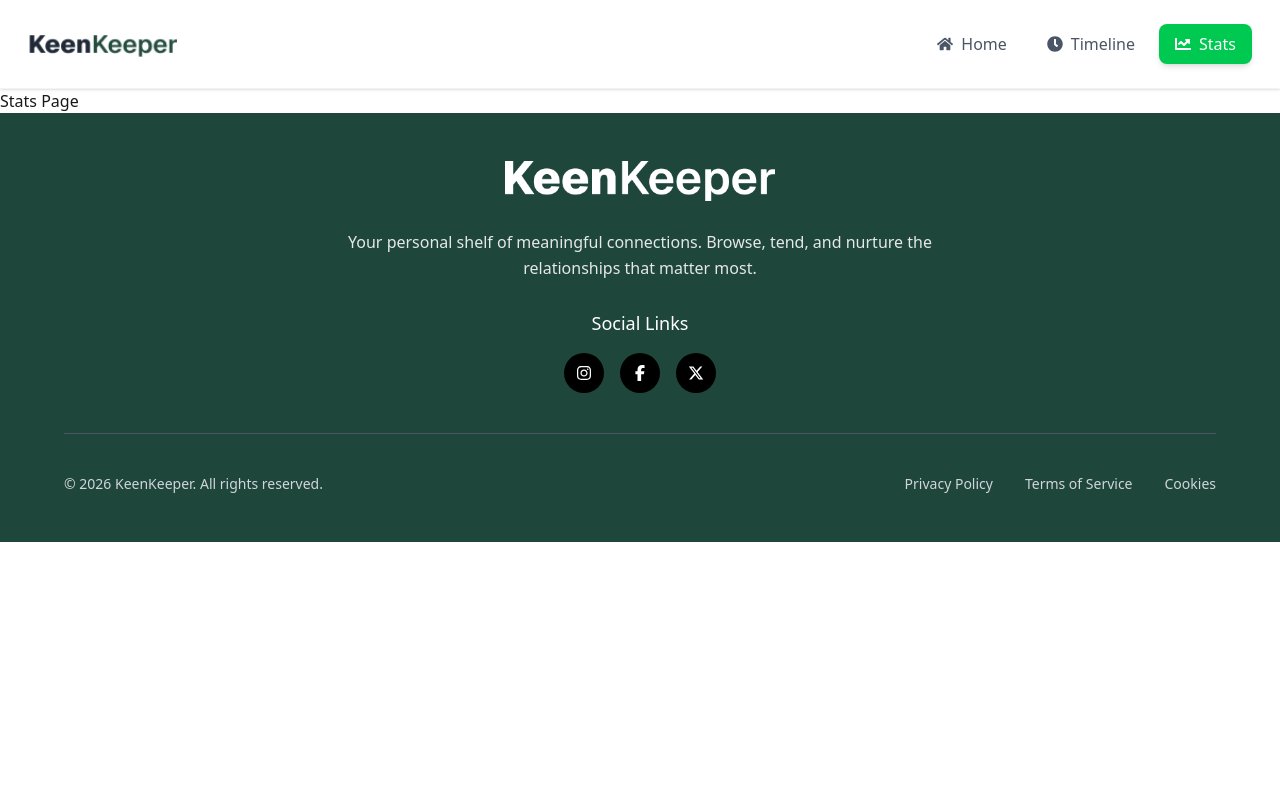
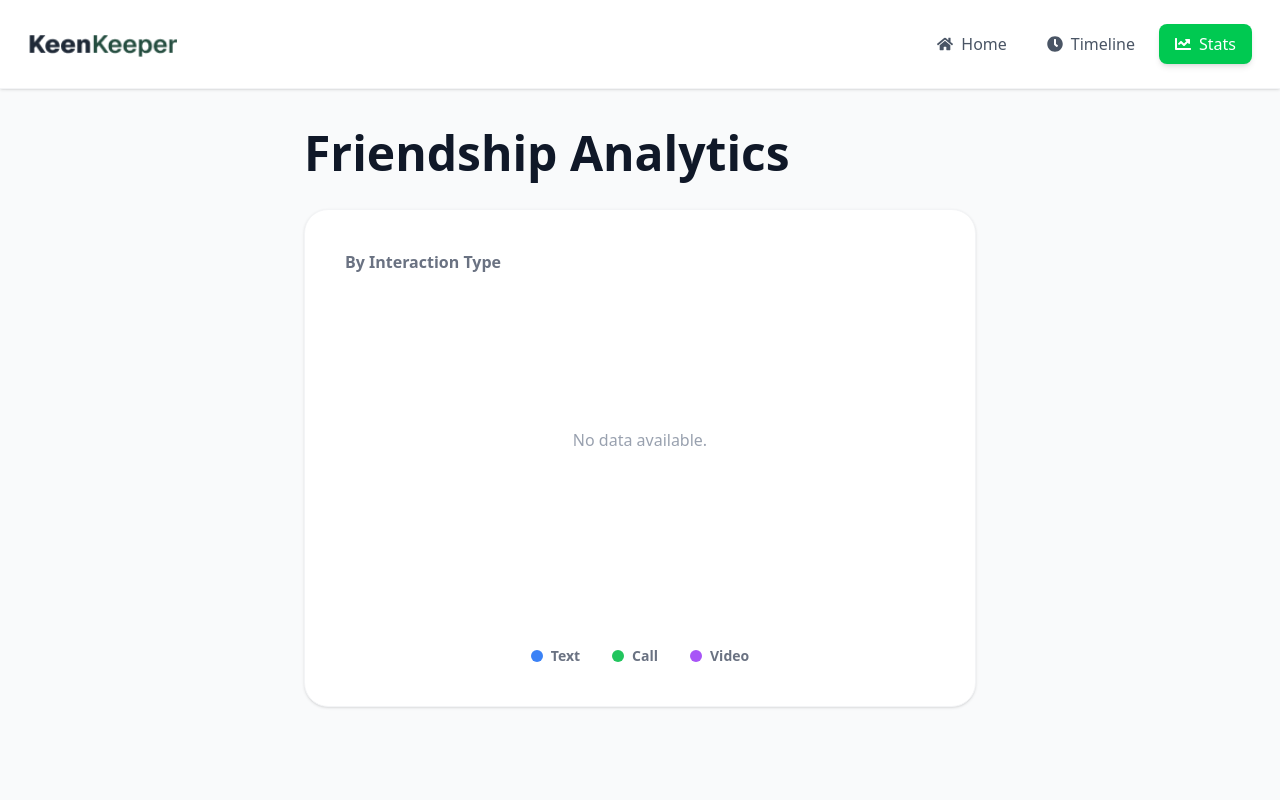
Before and after one commit to SmaahPro/Assignment-7, a Next.js app: page /stats in a window 1280 px wide. Shown: the top 800 px of the page. Built offline with nearby package versions, Linux system fonts and the light colour scheme.

Commit message:
StatsPage & Pie Chart

```diff
--- a/package.json
+++ b/package.json
@@ -9,8 +9,10 @@
     "lint": "eslint"
   },
   "dependencies": {
+    "chart.js": "^4.5.1",
     "next": "16.2.3",
     "react": "19.2.4",
+    "react-chartjs-2": "^5.3.1",
     "react-dom": "19.2.4",
     "react-icons": "^5.6.0",
     "react-toastify": "^11.0.5"
--- a/src/app/stats/page.jsx
+++ b/src/app/stats/page.jsx
@@ -1,11 +1,106 @@
-import React from 'react';
+"use client";
 
-const StatsPage = () => {
+import { useState, useEffect } from 'react';
+import { Doughnut } from 'react-chartjs-2';
+import { Chart as ChartJS, ArcElement, Tooltip, Legend } from 'chart.js';
+
+ChartJS.register(ArcElement, Tooltip, Legend);
+
+export default function AnalyticsPage() {
+    const [timelineData, setTimelineData] = useState([]);
+
+    const COLORS = {
+        text: '#3B82F6',
+        call: '#22C55E',
+        video: '#A855F7'
+    };
+
+    const [chartData, setChartData] = useState({
+        datasets: [{
+            data: [0, 0, 0],
+            backgroundColor: [COLORS.text, COLORS.call, COLORS.video],
+            borderWidth: 0,
+        }],
+        labels: ['Text', 'Call', 'Video']
+    });
+
+    useEffect(() => {
+        const savedData = JSON.parse(localStorage.getItem('myTimeline') || '[]');
+        setTimelineData(savedData);
+
+        const counts = { text: 0, call: 0, video: 0 };
+
+        savedData.forEach(item => {
+            const type = item.type.toLowerCase();
+            if (counts[type] !== undefined) {
+                counts[type]++;
+            }
+        });
+
+        setChartData({
+            labels: ['Text', 'Call', 'Video'],
+            datasets: [{
+                data: [counts.text, counts.call, counts.video],
+                backgroundColor: [COLORS.text, COLORS.call, COLORS.video],
+                borderWidth: 0,
+                hoverOffset: 0,
+            }]
+        });
+    }, []);
+
+    const options = {
+        plugins: {
+            legend: { display: false },
+            tooltip: {
+                enabled: true,
+                callbacks: {
+                    label: function (context) {
+                        const label = context.label || '';
+                        const value = context.parsed || 0;
+                        const total = context.dataset.data.reduce((acc, curr) => acc + curr, 0);
+                        const percentage = total === 0 ? 0 : Math.round((value / total) * 100);
+                        return `${label}: ${value} (${percentage}%)`;
+                    }
+                }
+            }
+        },
+        cutout: '85%',
+    };
+
     return (
-        <div>
-             <h2> Stats Page </h2>
-        </div>
+        <main className="w-full min-h-screen py-10 px-4 bg-gray-50 mb-10">
+            <div className="max-w-2xl mx-auto">
+                <h1 className="text-4xl md:text-5xl font-extrabold text-gray-900 mb-8">
+                    Friendship Analytics
+                </h1>
+
+                <div className="bg-white p-8 md:p-10 rounded-3xl shadow-sm border border-gray-100 flex flex-col items-center gap-10">
+                    <p className="text-gray-500 font-bold self-start -mb-6">By Interaction Type</p>
+
+                    <div className="w-[300px] h-[300px] flex items-center justify-center">
+                        {timelineData.length === 0 ? (
+                            <p className="text-gray-400 text-center">No data available.</p>
+                        ) : (
+                            <Doughnut data={chartData} options={options} />
+                        )}
+                    </div>
+
+                    <div className="w-full flex justify-center gap-8 text-sm mt-4">
+                        <div className="flex items-center gap-2">
+                            <span className="w-3 h-3 rounded-full bg-[#3B82F6]"></span>
+                            <span className="text-gray-500 font-semibold">Text</span>
+                        </div>
+                        <div className="flex items-center gap-2">
+                            <span className="w-3 h-3 rounded-full bg-[#22C55E]"></span>
+                            <span className="text-gray-500 font-semibold">Call</span>
+                        </div>
+                        <div className="flex items-center gap-2">
+                            <span className="w-3 h-3 rounded-full bg-[#A855F7]"></span>
+                            <span className="text-gray-500 font-semibold">Video</span>
+                        </div>
+                    </div>
+                </div>
+            </div>
+        </main>
     );
-};
-
-export default StatsPage;
+}
```
Also changed, not shown: 1 other file (tests, documents, lock files or other folders).
